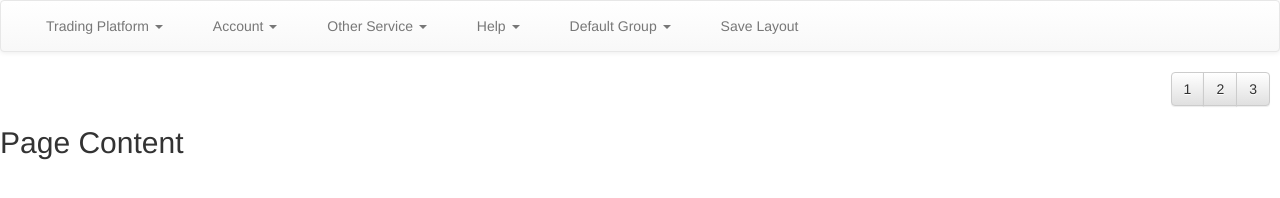
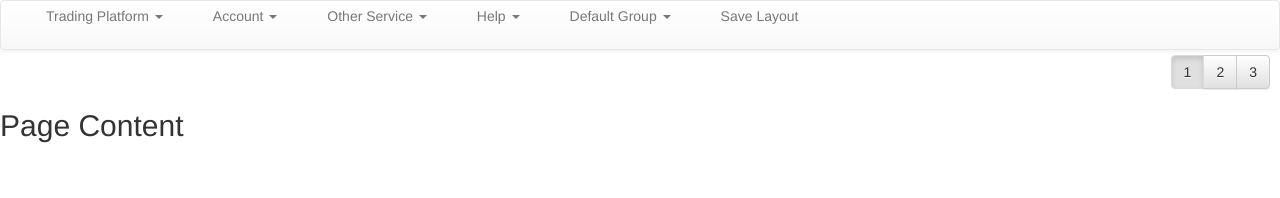
Before and after one commit to tanpn2402/redux, a React app: page / in a window 1280 px wide. Built offline with nearby package versions, Linux system fonts and the light colour scheme.

Commit message:
Sua buttongroup, kich co cua menu, vi tri cac nut. Chua resize dc thanh navbar va cac tab

```diff
--- a/public/index.html
+++ b/public/index.html
@@ -16,12 +16,12 @@
   <script src="http://code.jquery.com/jquery-1.11.0.min.js"></script>
   <script src="https://maxcdn.bootstrapcdn.com/bootstrap/3.2.0/js/bootstrap.min.js"></script>
 
-  <style type="text/css">
+  <!-- <style type="text/css">
     #tab-list .close {
       margin-left: 7px;
 
     }
-  </style>
+  </style> -->
 
   <style>
     body {
@@ -39,14 +39,17 @@
     }
     .pad20{
       padding-right: 20px;
+      bottom: 10px;
+      padding-bottom: 0;
     }
     .customtab{
-      padding-top: 2px;
-      padding-bottom: 2px;
-      padding-left: 6px;
-      padding-right: 6px;
       background-color: #3399FF;
-      color: #110000
+      color: #EEEEEE;
+    }
+    .nomargin{
+      margin-bottom: 5px;
+      height: 20px;
+
     }
   </style>
 
--- a/src/containers/FooterPagination.js
+++ b/src/containers/FooterPagination.js
@@ -21,8 +21,8 @@ export default class FooterPagination extends React.Component {
       <div className="row">
         <div className="col-md-12">
           <div className="right">
-            <ButtonGroup>
-              <Button>1</Button>
+            <ButtonGroup >
+              <Button active>1</Button>
               <Button>2</Button>
               <Button>3</Button>
             </ButtonGroup>
--- a/src/containers/MenuBar.js
+++ b/src/containers/MenuBar.js
@@ -194,14 +194,14 @@ class MenuBar extends React.Component {
     console.log(this.props)
     return (
       <div>
-        <Navbar fluid collapseOnSelect>
+        <Navbar fluid collapseOnSelect className="nomargin">
           <div className='left'>
             <Navbar.Toggle />
           </div>
           <Navbar.Collapse>
             <Nav>
               {this.renderMenuItems()}
-              <NavItem eventKey='6' title='Item'>
+              <NavItem eventKey='6' title='Item' className="pad20">
                 Save Layout
               </NavItem>
             </Nav>
```
